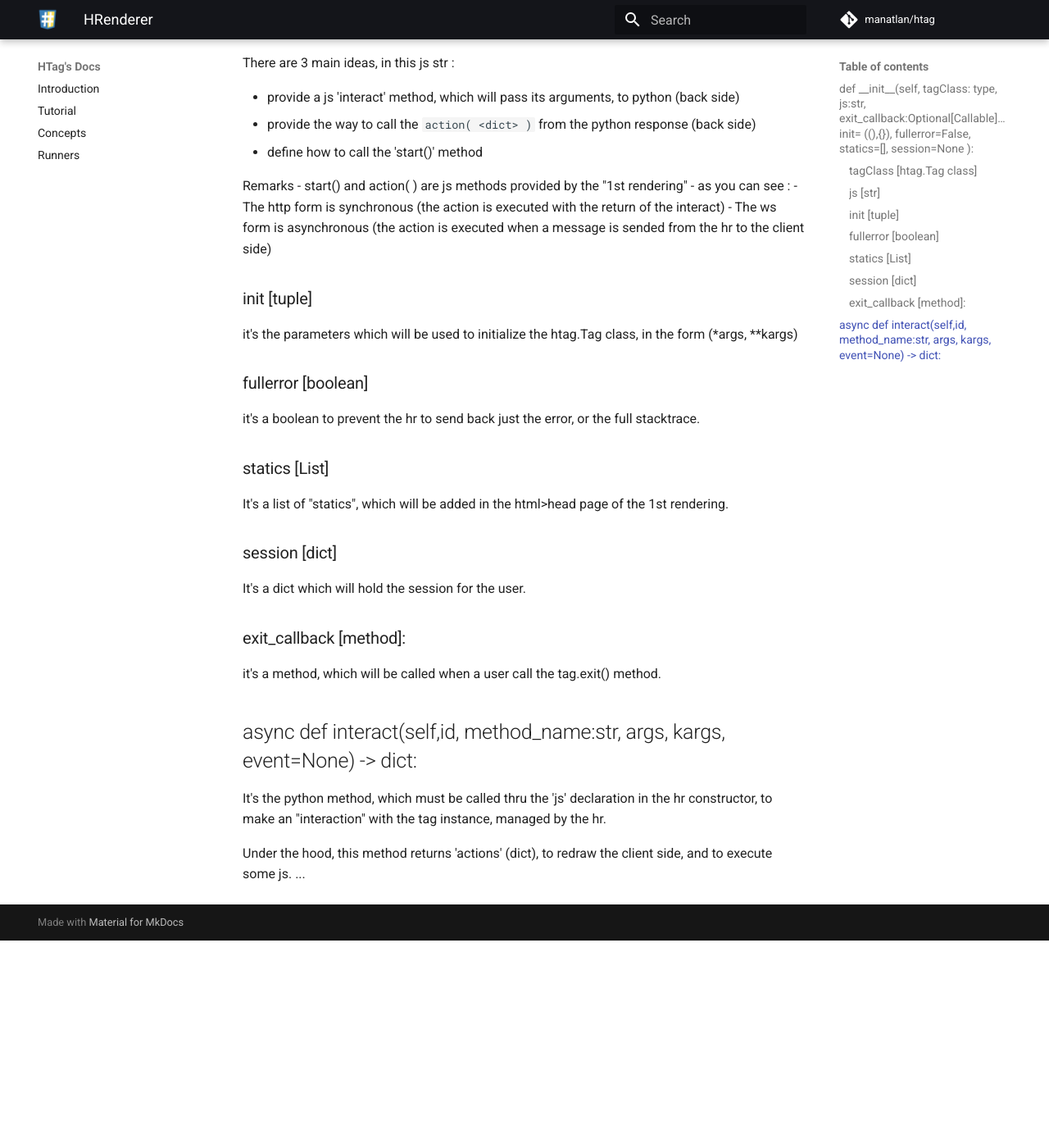
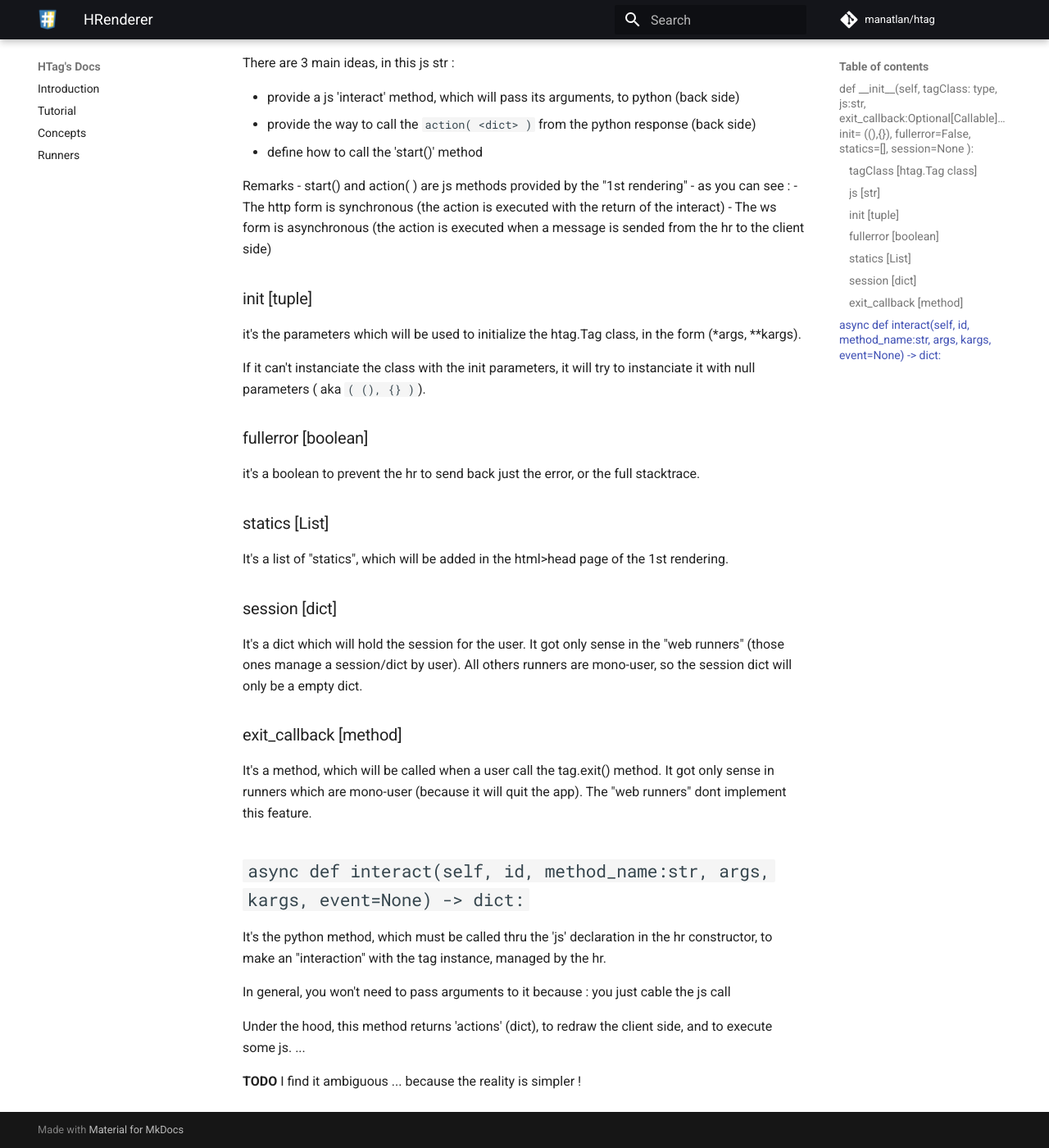
Before and after one commit to manatlan/htag, an MkDocs documentation site: the page built from docs/hrenderer.md, in a window 1280 px wide and 1400 px high, scrolled down 1258 px. Shown: the whole window at 82% size. Built offline with MkDocs 1.6.1 and Material for MkDocs 9.7.7, drawn with Linux system fonts in a browser that asks for light colours; comment, search, counter and statistics services are not loaded; before the commit the page ends 2405 px from its top, so only the background shows below that.

Commit message:
Update hrenderer.md

```diff
--- a/docs/hrenderer.md
+++ b/docs/hrenderer.md
@@ -61,7 +61,9 @@ Remarks
 
 
 ### init [tuple<tuple,dict>]
-it's the parameters which will be used to initialize the htag.Tag class, in the form (*args, **kargs)
+it's the parameters which will be used to initialize the htag.Tag class, in the form (*args, **kargs).
+
+If it can't instanciate the class with the init parameters, it will try to instanciate it with null parameters ( aka `( (), {} )`).
 
 ### fullerror [boolean]
 it's a boolean to prevent the hr to send back just the error, or the full stacktrace.
@@ -70,17 +72,23 @@ it's a boolean to prevent the hr to send back just the error, or the full stackt
 It's a list of "statics", which will be added in the html>head page of the 1st rendering.
 
 ### session [dict]
-It's a dict which will hold the session for the user.
+It's a dict which will hold the session for the user. It got only sense in the "web runners" (those ones manage a session/dict by user). All others runners are mono-user,
+so the session dict will only be a empty dict.
 
-### exit_callback [method]:
-it's a method, which will be called when a user call the tag.exit() method.
+### exit_callback [method]
+It's a method, which will be called when a user call the tag.exit() method. It got only sense in runners which are mono-user (because it will quit the app). The "web runners"
+dont implement this feature.
 
 
-
-## async def interact(self,id, method_name:str, args, kargs, event=None) -> dict:
+## `async def interact(self, id, method_name:str, args, kargs, event=None) -> dict:`
 
 It's the python method, which must be called thru the 'js' declaration in the hr constructor, to make an "interaction"
 with the tag instance, managed by the hr.
 
+In general, you won't need to pass arguments to it because : you just cable the js call
+
 Under the hood, this method returns 'actions' (dict), to redraw the client side, and to execute some js.
 ...
+
+
+**TODO** I find it ambiguous ... because the reality is simpler !
```
